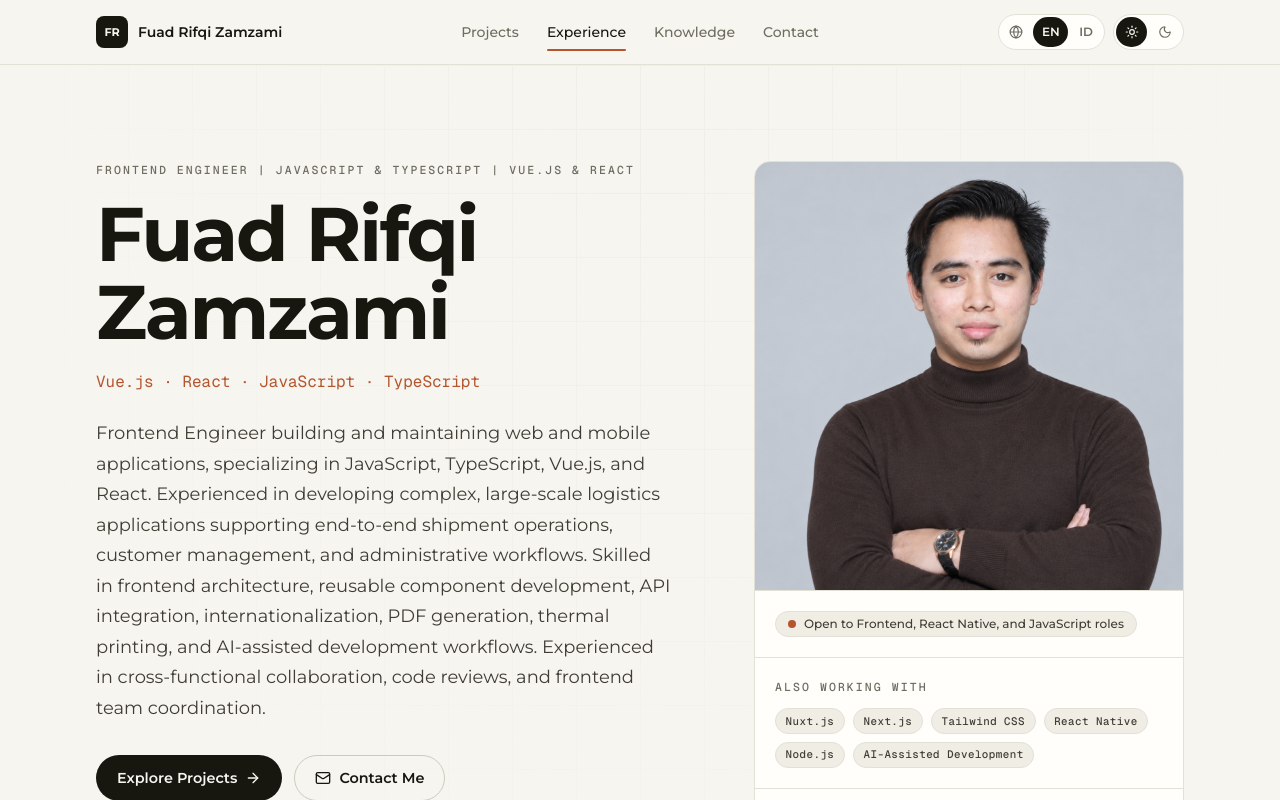
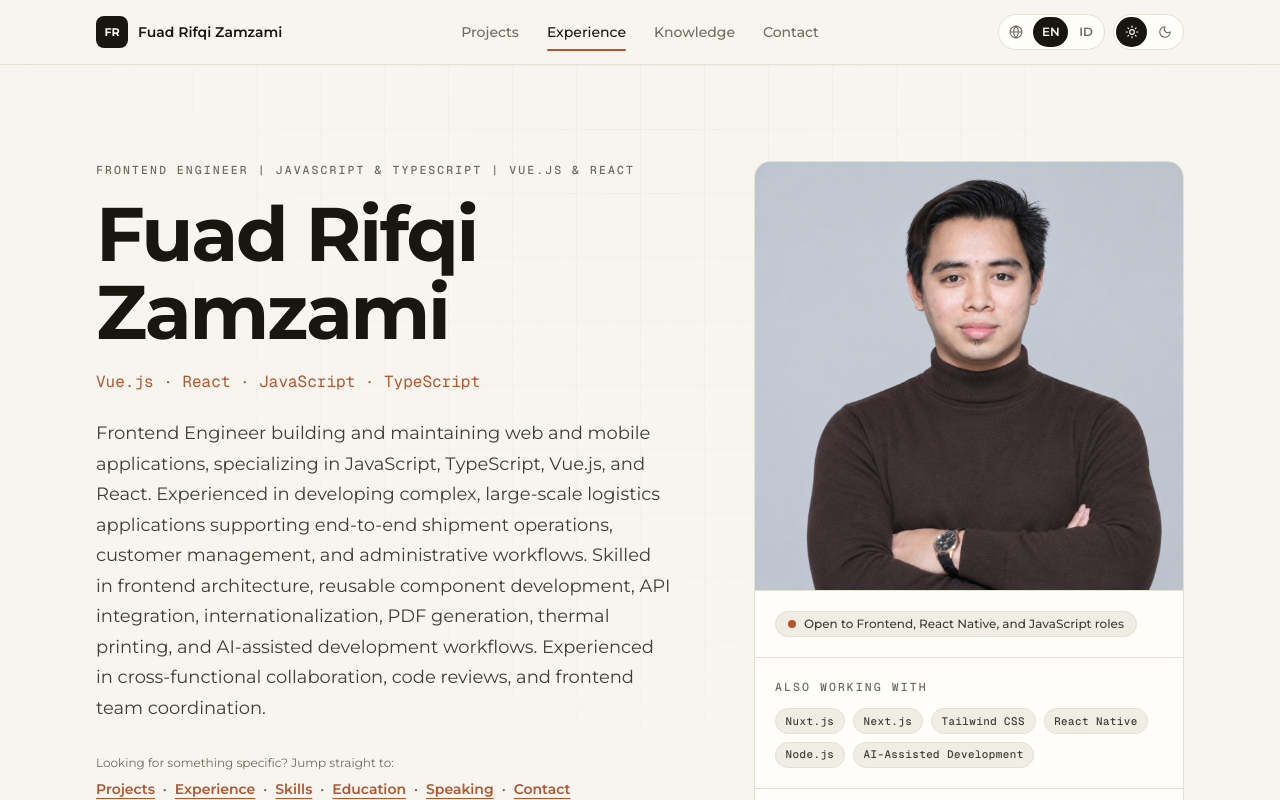
Before and after one commit to fuadrifki/my-portfolio, a Next.js app: page / in a window 1280 px wide. Shown: the top 800 px of the page. Built offline with nearby package versions, Linux system fonts and the light colour scheme.

Commit message:
feat: add contextual hero section navigation

```diff
--- a/src/components/hero.tsx
+++ b/src/components/hero.tsx
@@ -1,7 +1,11 @@
 "use client";
 
 import Image from "next/image";
-import { ArrowRight, ArrowUpRight, Mail, MapPin } from "lucide-react";
+import {
+  ArrowUpRight,
+  Mail,
+  MapPin
+} from "lucide-react";
 import { GithubIcon, LinkedinIcon } from "@/components/icons";
 import { useLanguage } from "@/components/providers";
 import { profile, ui } from "@/data/portfolio";
@@ -45,30 +49,31 @@ export function Hero() {
             </p>
             <p className="lede mt-6 max-w-xl text-pretty">{t(profile.intro)}</p>
 
-            <div className="mt-8 flex flex-wrap items-center gap-3">
-              <a href="#projects" className="btn btn-primary h-10 px-4 text-sm">
-                {t(ui.exploreProjects)}
-                <ArrowRight className="size-4" />
-              </a>
-              <a href="#contact" className="btn btn-outline h-10 px-4 text-sm">
-                <Mail className="size-4" />
-                {t(ui.contactMe)}
-              </a>
-            </div>
+            <div className="mt-8">
+              <p className="text-xs text-(--muted)">
+                {t(ui.quickNavigationPrompt)}
+              </p>
               <nav
                 aria-label={t(ui.ariaPrimary)}
-              className="mt-4 flex flex-wrap items-center gap-x-4 gap-y-2 text-xs font-medium text-(--muted)"
+                className="mt-2 flex flex-wrap items-center gap-x-2 gap-y-2 text-sm font-semibold sm:gap-y-1"
               >
-              {QUICK_LINKS.slice(1, -1).map(({ id, label }) => (
+                {QUICK_LINKS.map(({ id, label }, index) => (
+                  <span key={id} className="inline-flex items-center gap-x-2">
                     <a
-                  key={id}
                       href={`#${id}`}
-                  className="transition-colors hover:text-(--accent)"
+                      className="text-(--accent) underline decoration-1 underline-offset-4 transition-colors hover:text-(--ink) hover:decoration-2"
                     >
                       {t(label)}
                     </a>
+                    {index < QUICK_LINKS.length - 1 ? (
+                      <span aria-hidden="true" className="text-(--muted)">
+                        ·
+                      </span>
+                    ) : null}
+                  </span>
                 ))}
               </nav>
+            </div>
           </div>
 
           <aside
--- a/src/data/portfolio.ts
+++ b/src/data/portfolio.ts
@@ -89,6 +89,10 @@ export const ui = {
   },
   basedIn: { en: "Based in", id: "Berlokasi di" },
   focusAreas: { en: "Also working with", id: "Juga bekerja dengan" },
+  quickNavigationPrompt: {
+    en: "Looking for something specific? Jump straight to:",
+    id: "Mencari informasi tertentu? Langsung menuju:"
+  },
   selectedProjects: {
     eyebrow: { en: "Selected work", id: "Karya pilihan" },
     title: { en: "Projects I am proud of", id: "Proyek yang saya banggakan" },
```
Lines whose indentation alone changed are shown as unchanged.
